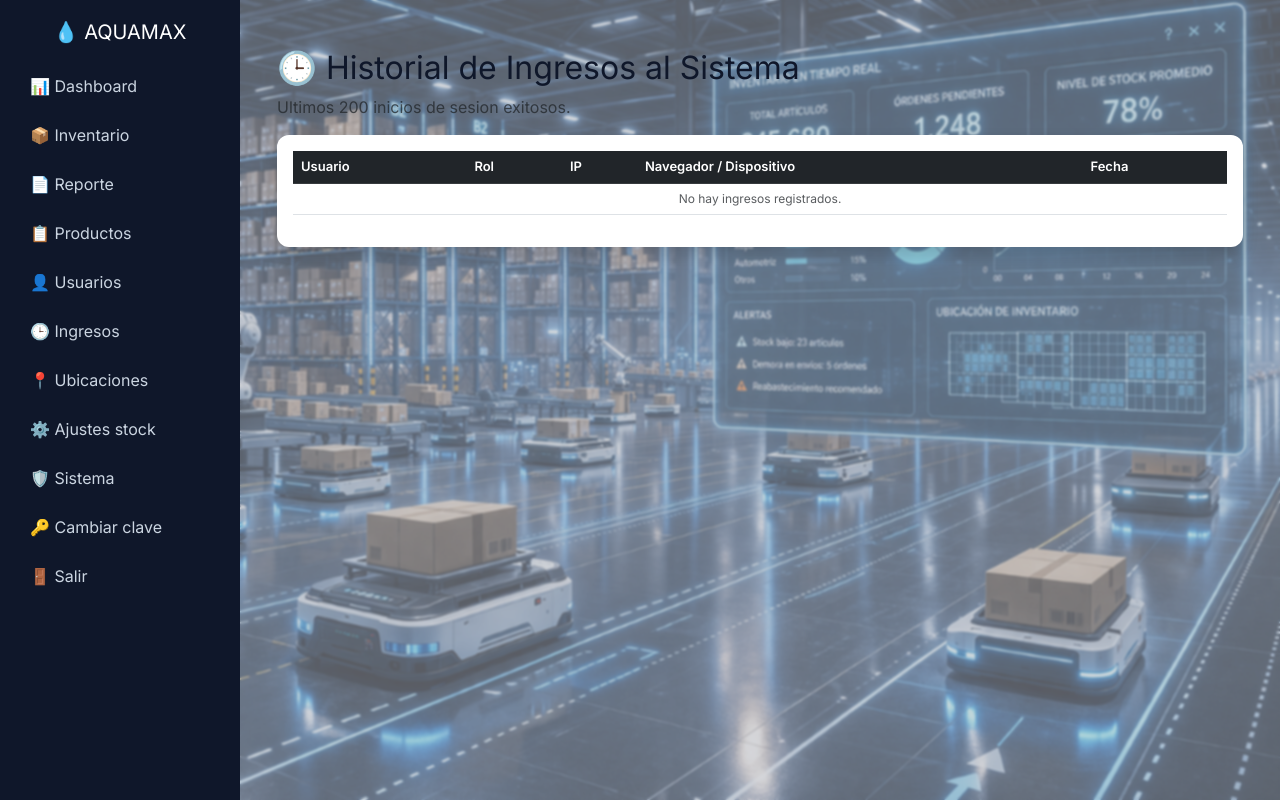
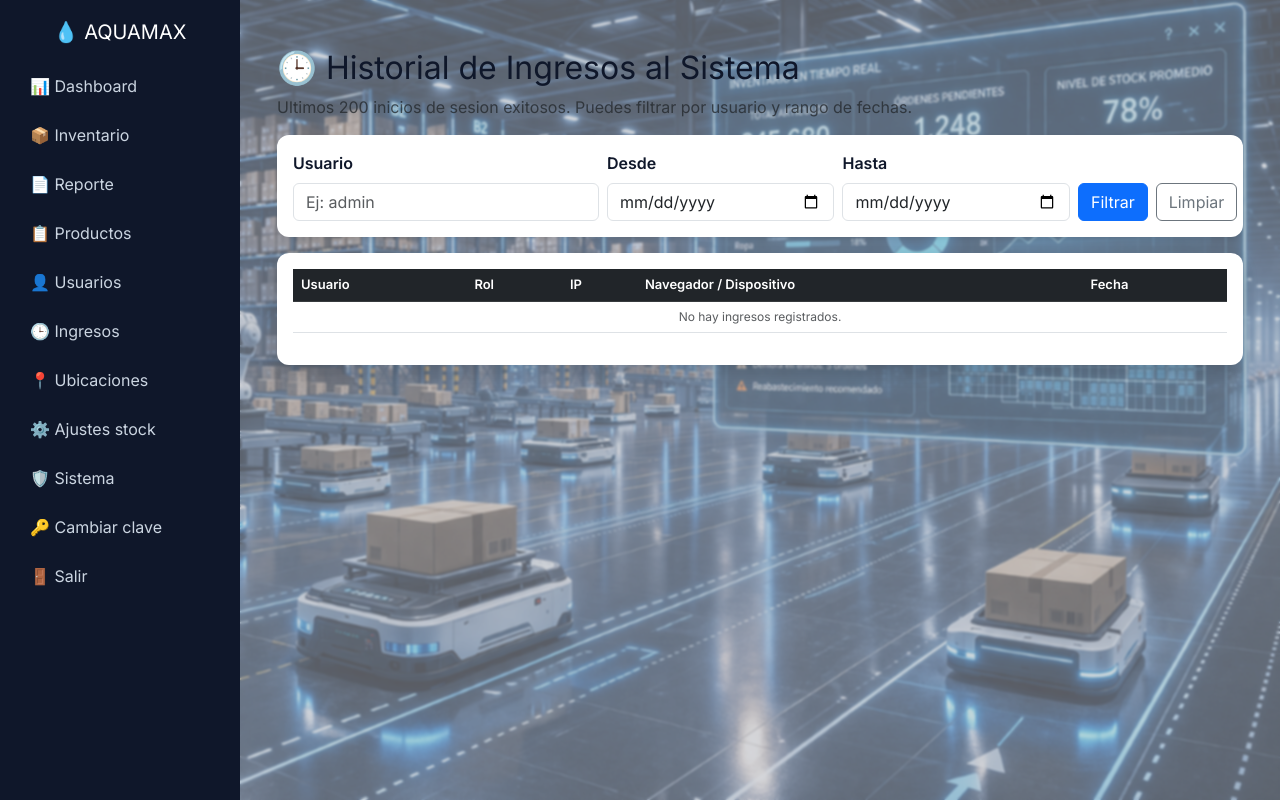
Before and after one commit to bigotoro1-byte/Proyecto-AQUAMAX-listo, a Flask app: page /admin/accesos in a window 1280 px wide. Run offline with Flask 3, Linux system fonts and the light colour scheme; a user stored in the database is signed in; data that the repository does not hold is empty; some libraries are stand-ins or nearby versions.

Commit message:
Accesos: filtros por usuario y rango de fechas

```diff
--- a/database/db.py
+++ b/database/db.py
@@ -523,18 +523,32 @@ def registrar_acceso_login(username, rol=None, ip=None, user_agent=None):
         conn.close()
 
 
-def get_accesos_login(limit=100):
+def get_accesos_login(limit=100, username=None, fecha_desde=None, fecha_hasta=None):
     conn = conectar()
     cursor = conn.cursor()
-    cursor.execute(
-        """
+    query = """
         SELECT username, rol, ip, user_agent, fecha
         FROM accesos_login
-        ORDER BY fecha DESC
-        LIMIT %s
-        """,
-        (limit,),
-    )
+        WHERE 1=1
+    """
+    params = []
+
+    if username:
+        query += " AND LOWER(username) LIKE LOWER(%s)"
+        params.append(f"%{username.strip()}%")
+
+    if fecha_desde:
+        query += " AND fecha >= %s::date"
+        params.append(fecha_desde)
+
+    if fecha_hasta:
+        query += " AND fecha < (%s::date + INTERVAL '1 day')"
+        params.append(fecha_hasta)
+
+    query += " ORDER BY fecha DESC LIMIT %s"
+    params.append(limit)
+
+    cursor.execute(query, tuple(params))
     data = cursor.fetchall()
     conn.close()
     return data
--- a/routes/usuarios.py
+++ b/routes/usuarios.py
@@ -298,10 +298,39 @@ def accesos_login_admin():
     if "rol" not in session or session["rol"] not in ("admin", "superadmin"):
         return render_template("acceso_denegado.html"), 403
 
+    usuario_filtro = (request.args.get("usuario") or "").strip()
+    fecha_desde = (request.args.get("fecha_desde") or "").strip()
+    fecha_hasta = (request.args.get("fecha_hasta") or "").strip()
+
+    for campo, valor in (("fecha_desde", fecha_desde), ("fecha_hasta", fecha_hasta)):
+        if valor:
+            try:
+                datetime.strptime(valor, "%Y-%m-%d")
+            except ValueError:
+                flash(f"Formato invalido en {campo}. Usa YYYY-MM-DD", "error")
+                return redirect("/admin/accesos")
+
+    if fecha_desde and fecha_hasta and fecha_desde > fecha_hasta:
+        flash("El rango de fechas es invalido", "error")
+        return redirect("/admin/accesos")
+
     try:
-        accesos = get_accesos_login(200)
+        accesos = get_accesos_login(
+            200,
+            username=usuario_filtro or None,
+            fecha_desde=fecha_desde or None,
+            fecha_hasta=fecha_hasta or None,
+        )
     except Exception as e:
         flash(f"No se pudo cargar el historial de accesos: {str(e)}", "error")
         accesos = []
 
-    return render_template("accesos_login.html", accesos=accesos)
+    return render_template(
+        "accesos_login.html",
+        accesos=accesos,
+        filtros={
+            "usuario": usuario_filtro,
+            "fecha_desde": fecha_desde,
+            "fecha_hasta": fecha_hasta,
+        },
+    )
--- a/templates/accesos_login.html
+++ b/templates/accesos_login.html
@@ -3,7 +3,28 @@
 
 <div class="container mt-4">
     <h2>🕒 Historial de Ingresos al Sistema</h2>
-    <p class="text-muted">Ultimos 200 inicios de sesion exitosos.</p>
+    <p class="text-muted">Ultimos 200 inicios de sesion exitosos. Puedes filtrar por usuario y rango de fechas.</p>
+
+    <div class="card p-3 mb-3 shadow-sm">
+        <form method="get" action="/admin/accesos" class="row g-2 align-items-end">
+            <div class="col-lg-4 col-md-6 col-12">
+                <label class="form-label">Usuario</label>
+                <input type="text" name="usuario" class="form-control" placeholder="Ej: admin" value="{{ filtros.usuario if filtros else '' }}">
+            </div>
+            <div class="col-lg-3 col-md-6 col-12">
+                <label class="form-label">Desde</label>
+                <input type="date" name="fecha_desde" class="form-control" value="{{ filtros.fecha_desde if filtros else '' }}">
+            </div>
+            <div class="col-lg-3 col-md-6 col-12">
+                <label class="form-label">Hasta</label>
+                <input type="date" name="fecha_hasta" class="form-control" value="{{ filtros.fecha_hasta if filtros else '' }}">
+            </div>
+            <div class="col-lg-2 col-md-6 col-12 d-flex gap-2">
+                <button class="btn btn-primary" type="submit">Filtrar</button>
+                <a href="/admin/accesos" class="btn btn-outline-secondary">Limpiar</a>
+            </div>
+        </form>
+    </div>
 
     <div class="card p-3 shadow">
         <div class="table-responsive">
```
